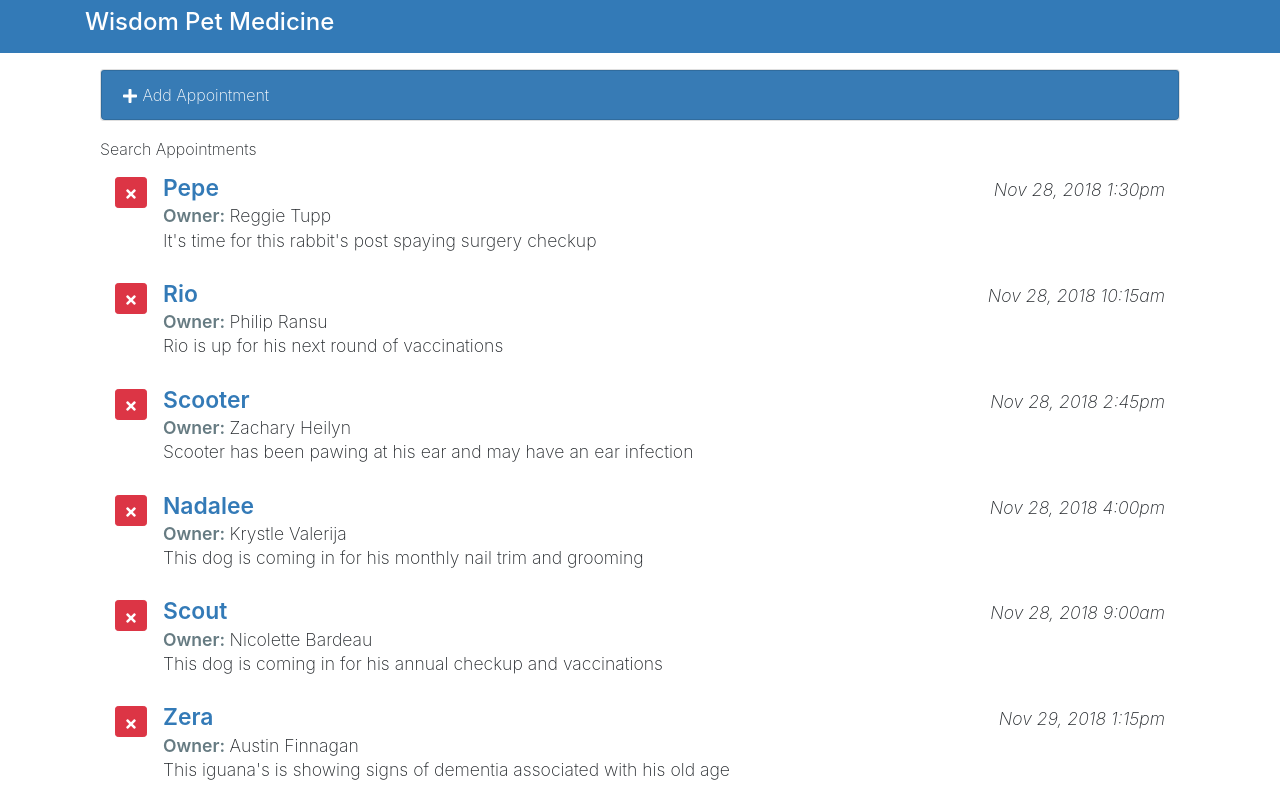
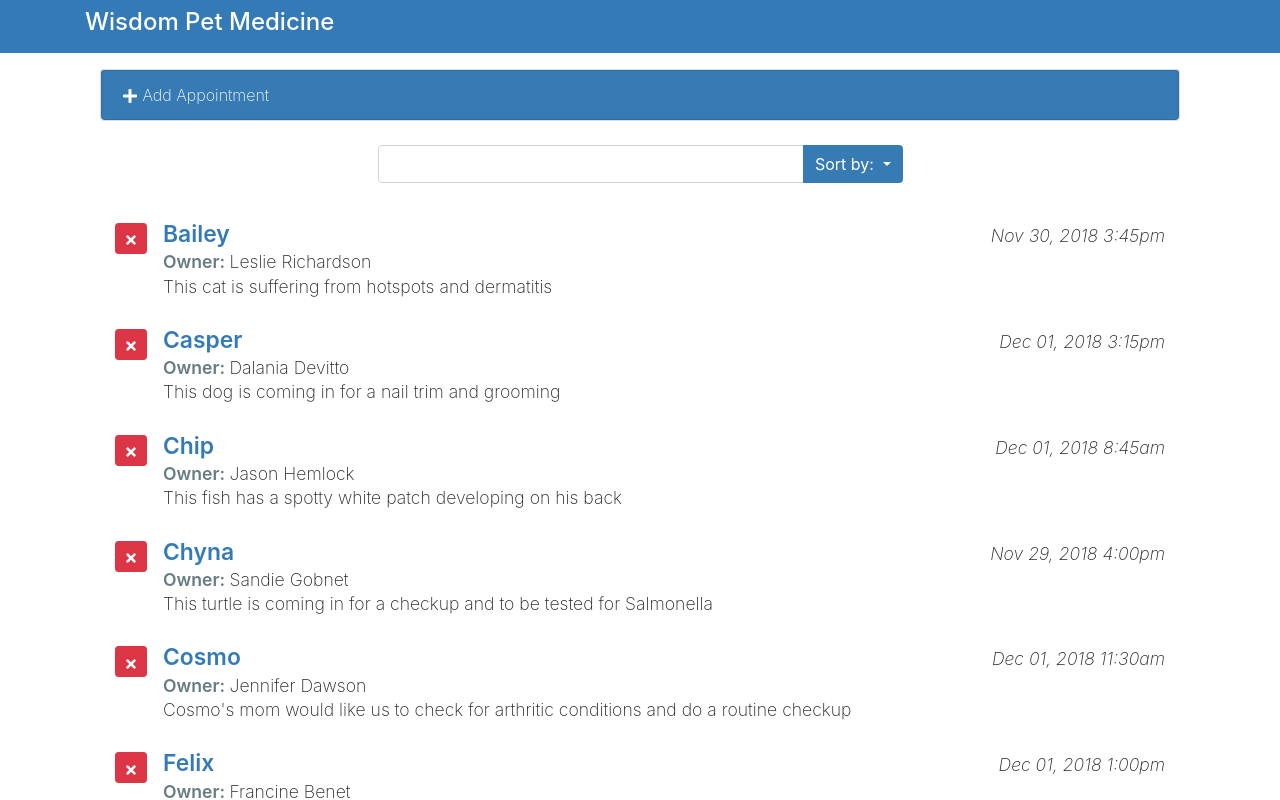
Before and after one commit to katrinasilver/appointmentui-react, a React (Create React App) app: page / in a window 1280 px wide. Shown: the top 800 px of the page. Built offline with nearby package versions, Linux system fonts and the light colour scheme.

Commit message:
add sorting

```diff
--- a/src/components/App.js
+++ b/src/components/App.js
@@ -13,7 +13,9 @@
     this.state = {
       appointments: [],
       lastidx: 1,
-      collapse: false
+      collapse: false,
+      orderBy: 'petName',
+      orderDir: 'asc'
     }
   }
 
@@ -57,6 +59,18 @@
 
   render() {
 
+    let order
+    let filterApts = this.state.appointments
+
+    if (this.state.orderDir === 'asc') order = 1
+    else order = -1
+
+    filterApts.sort((a,b) => {
+      if (a[this.state.orderBy].toLowerCase() < b[this.state.orderBy].toLowerCase()) {
+        return -1 * order //multiply to reverse sort based on asc or des
+      } else return 1 * order
+    })
+
     return (
      <main className="page bg-white" id="petratings">
       <div className="container">
@@ -68,21 +82,14 @@
                 toggleForm={this.toggleForm}
                 addAppointment={this.addAppointment}
               />
+
               <SearchAppointments />
 
               <ListAppointments
-                appointment={this.state.appointments}
+                appointment={filterApts}
                 handleDelete={this.handleDelete}
               />
 
-              {/* Use below for stateless components
-                {
-                this.state.appointments.map(appt =>
-                  <ListAppointments key={appt.id} id={appt.id}
-                    {...appt} handleDelete={this.handleDelete}
-                  />
-                )
-              } */}
             </div>
           </div>
         </div>
--- a/src/components/SearchAppointments.js
+++ b/src/components/SearchAppointments.js
@@ -3,7 +3,48 @@
 export default class SearchAppointments extends Component {
   render() {
     return (
-      <div>Search Appointments</div>
+      <div className="search-appointments row justify-content-center my-4">
+        <div className="col-md-6">
+          <div className="input-group">
+            <input
+              id="SearchApts"
+              type="text"
+              className="form-control"
+              aria-label="Search Appointments"
+            />
+            <div className="input-group-append">
+              <button
+                type="button"
+                className="btn btn-primary dropdown-toggle"
+                data-toggle="dropdown"
+                aria-haspopup="true"
+                aria-expanded="false"
+              >
+                Sort by: <span className="caret" />
+              </button>
+
+              <div className="sort-menu dropdown-menu dropdown-menu-right">
+                <button className="sort-by dropdown-item" href="#">
+                  Pet Name
+                </button>
+                <button className="sort-by dropdown-item" href="#">
+                  Date
+                </button>
+                <button className="sort-by dropdown-item" href="#">
+                  Owner
+                </button>
+                <div role="separator" className="dropdown-divider" />
+                <button className="sort-by dropdown-item" href="#">
+                  Asc
+                </button>
+                <button className="sort-by dropdown-item" href="#">
+                  Desc
+                </button>
+              </div>
+            </div>
+          </div>
+        </div>
+      </div>
     )
   }
 }
```
